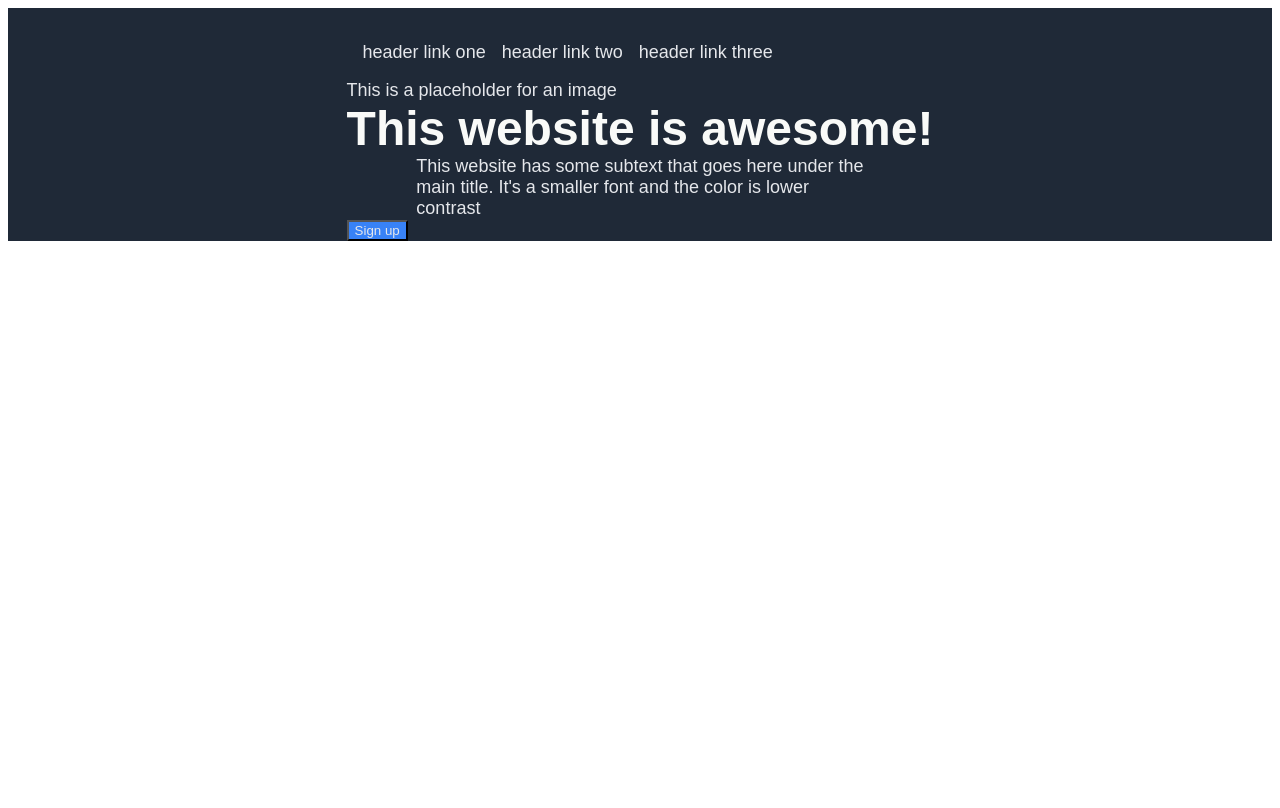
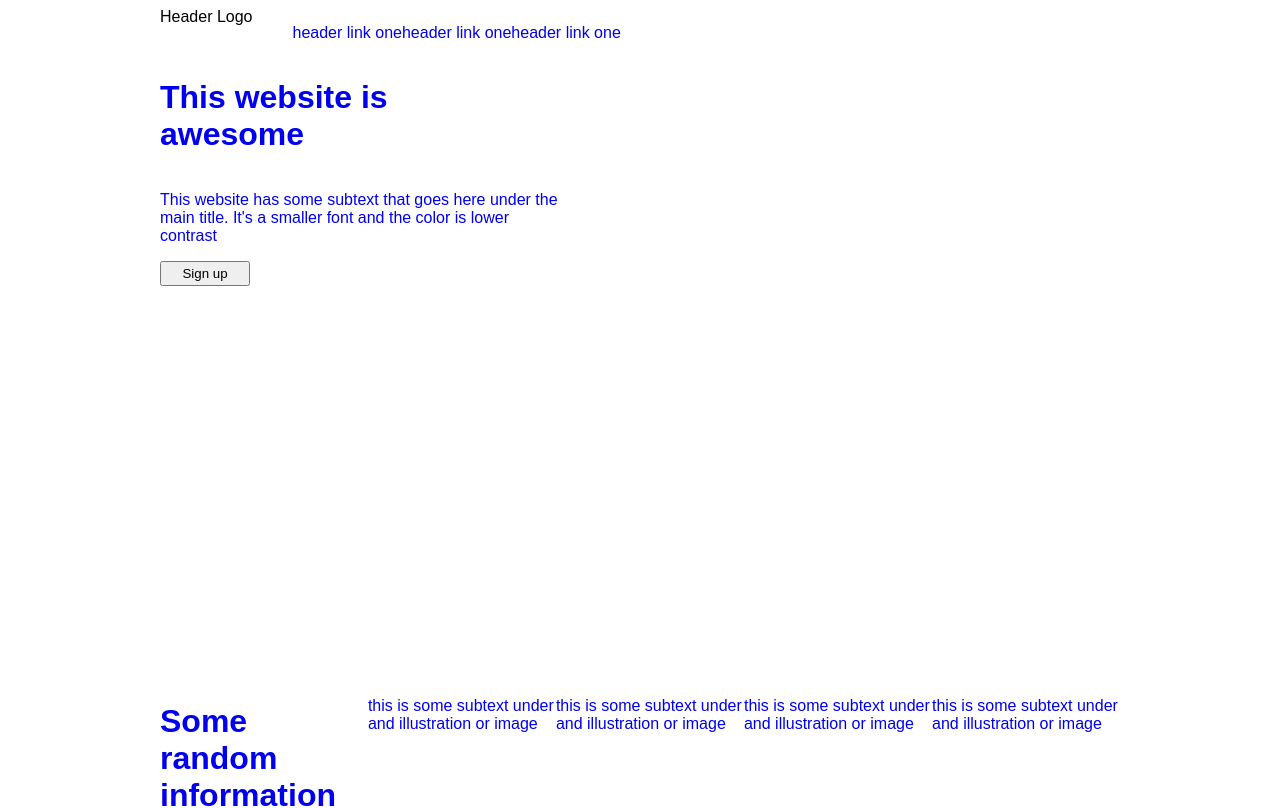
Before and after one commit to XianScripts/Landing-page, a plain HTML site: page index.html in a window 1280 px wide. Shown: the top 808 px of the page. Drawn offline with Linux system fonts and the light colour scheme.

Commit message:
started from scratch and making good flex progress

```diff
--- a/index.html
+++ b/index.html
@@ -7,48 +7,42 @@
         <meta name="viewport" content="width=device-width, initial-scale=1.0">
         <link rel="stylesheet" href="styles.css">
     </head>
-
+    <header>
+        <logo>Header Logo</logo>
+        <ul>
+            <li><a href="#">header link one</li>
+            <li><a href="#">header link one</li>
+            <li><a href="#">header link one</li>
+        </ul>
+    </header>
     <body>
-    <div class="topheader">
-        <div class="headerlinks">
-            <div class="top">
-                <ul>
-                    <li><a href="#">header link one</a></li>
-                    <li><a href="#">header link two</a></li>
-                    <li><a href="#">header link three</a></li>
-                </ul>
-
-            </div>
-            <div class="bottom">
-                <div class="placeholder">
-                    <span>This is a placeholder for an image</span>
-                </div>
-                <header>This website is awesome!</header>
-                <p>This website has some subtext that goes here under the <br> main title. It's a smaller font and the color is lower <br> contrast</p>
+            <div class="hero">
+                <h1>This website is <br>awesome</h1>
+                <p>This website has some subtext that goes here under the<br> main title. It's a smaller font and the color is lower<br> contrast</p>
                 <button>Sign up</button>
             </div>
-        </div>
-    </div>
-
-    <div class="flexboxes">
-
-    </div>
-
-
-    <div class="quoute">
-
-    </div>
-
-    <div class="calltoaction">
-
-    </div>
-
-    <divc class="footer">
-
-    </divc>
-
+            <div class="info">
+                <h1>Some random information</h1>
+                <div class="box"></div>
+                    <div class="boxtext"><p>this is some subtext under and illustration or image</p></div>
+                <div class="box"></div>
+                    <div class="boxtext"><p>this is some subtext under and illustration or image</p></div>
+                <div class="box"></div>
+                    <div class="boxtext"><p>this is some subtext under and illustration or image</p></div>
+                <div class="box"></div>
+                    <div class="boxtext"><p>this is some subtext under and illustration or image</p></div>
+            </div>
+            <div class="quote">
+                <h2>This is an inspiring quote, or a testimonial from a customer. Maybe it's just filling up space, or maybe people will actually read it. Who knows? All I know is that it looks nice. - Thor, God of Thunder</h2>
+            </div>
+            <div class="call">
+                <h2>Call to action! It's time!</h2>
+                <p>Sign up for our product by clicking right over there!</p>
+                <button>Sign up</button>
+            </div>
 
     </body>
+    <footer>Copyright The Odin Project 2021</footer>
 
 
 
--- a/styles.css
+++ b/styles.css
@@ -1,52 +1,63 @@
-body {
+* {
+    box-sizing: border-box;
     font-family: Arial, Helvetica, sans-serif;
 }
 
-.topheader, p {
+header {
     display: flex;
-    background-color: #1F2937;
-    color: #E5E7EB;
-    font-size: 18px;
-    justify-content: center;
-    margin: 0;
-    flex-flow: nowrap;
-}
-
-button {
-    background-color: #3882F6;
-    color: #E5E7EB;
-
+    flex-grow: 0;
 }
 
 a {
     text-decoration: none;
-    color: #E5E7EB;
+}
+ul {
+    display: flex;
+    list-style-type: none;
 }
 
-ul {
+
+html, body {
     display: flex;
-    list-style: none;
-    gap: 16px;
-    padding: 16px;
-
+    flex-direction: column;
+    margin-left: 80px;
+    margin-right: 80px;
+    flex-grow: 1;
+    height: 100%;
 }
 
-.placeholder {
+#main {
+    display: flex;
+    flex-direction: column;
+    flex-grow: 1;
+}
+
+.hero, .info, .quote, .call {
+    height: 100%;
+}
+
+.hero {
+    display: flex;
+    flex-direction: column;
+}
+.hero >button {
+    width: 90px;
+    height: 25px;
+}
+
+.info {
     display: flex;
 }
 
-.top {
+.quote {
     display: flex;
-    background-color: #1F2937;
-    height: 72px;
-    color: #E5E7EB;
-    font-size: 18px;
-  }
+}
 
-header {
+.call {
     display: flex;
-    font-weight: bolder;
-    font-size: 48px;
-    color: #F9FAF8;
+}
 
+footer {
+    display: flex;
+    height: 50px;
 }
```
